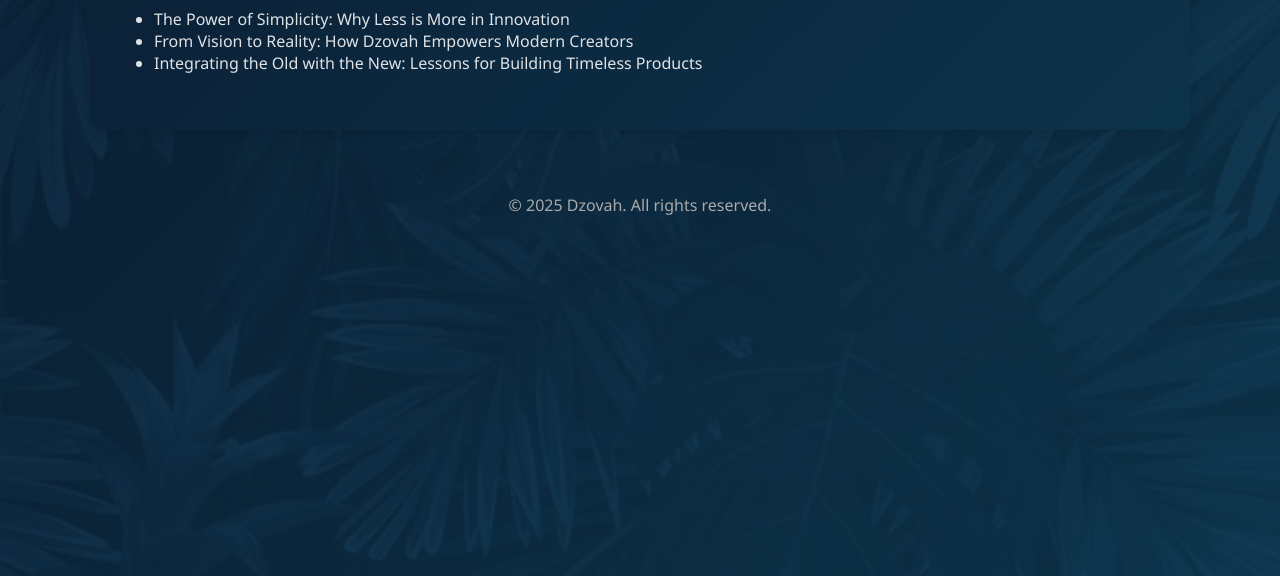
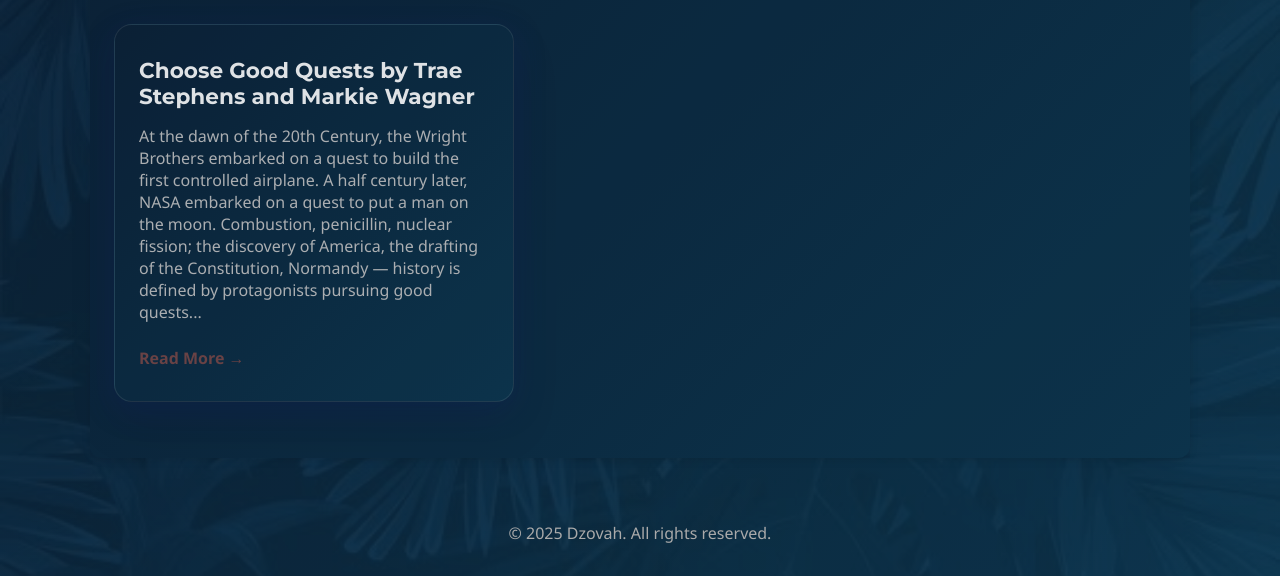
Before and after one commit to fredrickgithinji/dzovah.com, a plain HTML site: page blog.html in a window 1280 px wide. Shown: the part 224-800 px from the top of the page. Drawn offline with Linux system fonts and the light colour scheme; a web font is replaced by a local one.

Commit message:
Choose good quests blog

```diff
--- a/blog.html
+++ b/blog.html
@@ -26,10 +26,19 @@
   <main>
     <section class="blog">
       <h2>Blog & Insights</h2>
-      <ul>
-        <li>The Power of Simplicity: Why Less is More in Innovation</li>
-        <li>From Vision to Reality: How Dzovah Empowers Modern Creators</li>
-        <li>Integrating the Old with the New: Lessons for Building Timeless Products</li>
+      <ul class="blog-list">
+        <li>
+          <a href="blogs/quests.html" class="blog-card-link">
+            <div class="blog-card">
+              <div>
+                <h3 style="margin-top: 0; margin-bottom: 1rem; font-family: 'Montserrat', 'Segoe UI', Arial, sans-serif; font-size: 1.35rem; color: #fff;">Choose Good Quests by Trae Stephens and Markie Wagner</h3>
+                <p style="margin-bottom: 0; color: #C3C3C3;">At the dawn of the 20th Century, the Wright Brothers embarked on a quest to build the first controlled airplane. A half century later, NASA embarked on a quest to put a man on the moon. Combustion, penicillin, nuclear fission; the discovery of America, the drafting of the Constitution, Normandy — history is defined by protagonists pursuing good quests...</p>
+              </div>
+              <span class="read-more" style="margin-top: 1.5rem; color: #774747; font-weight: bold;">Read More &rarr;</span>
+            </div>
+          </a>
+        </li>
+        <!-- Future blog cards go here -->
       </ul>
       <!-- Add more blog posts here as the blog grows -->
     </section>
--- a/style.css
+++ b/style.css
@@ -71,7 +71,6 @@ body::after {
   box-shadow: 0 8px 32px rgba(11, 32, 53, 0.12);
   color: #fff;
   position: relative;
-  overflow: hidden;
 }
 .hero::after {
   content: '';
@@ -130,7 +129,6 @@ main {
 section {
   margin-bottom: 64px;
   position: relative;
-  overflow: hidden;
 }
 section::after {
   content: '';
@@ -151,13 +149,12 @@ section::after {
   gap: 24px;
 }
 .about, .projects, .blog, .community {
-  background: linear-gradient(135deg, #0B2035 0%, #0D364E 100%) !important;
+  background: linear-gradient(135deg, #0B2035 0%, #0D364E 100%);
   border-radius: 12px;
   padding: 40px 24px;
   box-shadow: 0 2px 8px rgba(0,0,0,0.10);
   color: #fff;
   position: relative;
-  overflow: hidden;
 }
 .about::after, .projects::after, .blog::after, .community::after {
   content: '';
@@ -175,7 +172,6 @@ section::after {
   color: #fff;
   border: 1.5px solid rgba(255,255,255,0.10);
   position: relative;
-  overflow: hidden;
   transition: box-shadow 0.18s, transform 0.18s;
 }
 .card:hover {
@@ -188,6 +184,68 @@ section::after {
   top: 0; left: 0; right: 0; bottom: 0;
   background: rgba(11,32,53,0.25);
   pointer-events: none;
+}
+.blog-list {
+  list-style: none;
+  padding: 0;
+  display: flex;
+  flex-wrap: wrap;
+  gap: 2rem;
+  margin: 0;
+  overflow: visible !important;
+  padding-bottom: 1.5rem;
+  padding-top: 1.5rem;
+}
+.blog-list li {
+  flex: 1 1 350px;
+  max-width: 400px;
+  min-width: 260px;
+  margin: 0;
+}
+.blog-card-link {
+  text-decoration: none;
+  color: inherit;
+  display: block;
+}
+.blog-card {
+  display: flex;
+  flex-direction: column;
+  justify-content: space-between;
+  background: linear-gradient(135deg, #0B2035 0%, #0D364E 100%);
+  border-radius: 18px;
+  box-shadow: 0 8px 32px 0 rgba(31, 38, 135, 0.22), 0 1.5rem 3rem rgba(0,0,0,0.12);
+  padding: 2rem 1.5rem;
+  color: #fff;
+  border: 1.5px solid rgba(255,255,255,0.10);
+  transition: box-shadow 0.18s, transform 0.18s;
+  min-height: 220px;
+  overflow: visible !important;
+}
+.blog-card h3 {
+  margin-top: 0;
+  margin-bottom: 1rem;
+  font-family: 'Montserrat', 'Segoe UI', Arial, sans-serif;
+  font-size: 1.35rem;
+  color: #fff;
+}
+.blog-card p {
+  margin-bottom: 0;
+  color: #C3C3C3;
+}
+.blog-card .read-more {
+  margin-top: 1.5rem;
+  color: #774747;
+  font-weight: bold;
+}
+.blog {
+  background: linear-gradient(135deg, #0B2035 0%, #0D364E 100%);
+  border-radius: 12px;
+  padding: 40px 24px;
+  box-shadow: 0 2px 8px rgba(0,0,0,0.10);
+  color: #fff;
+  position: relative;
+  padding-bottom: 2rem;
+  padding-top: 2rem;
 }
 footer.footer {
   width: 100vw;
```
Also changed, not shown: blogs/quests.html (added, +87 -0 lines).
